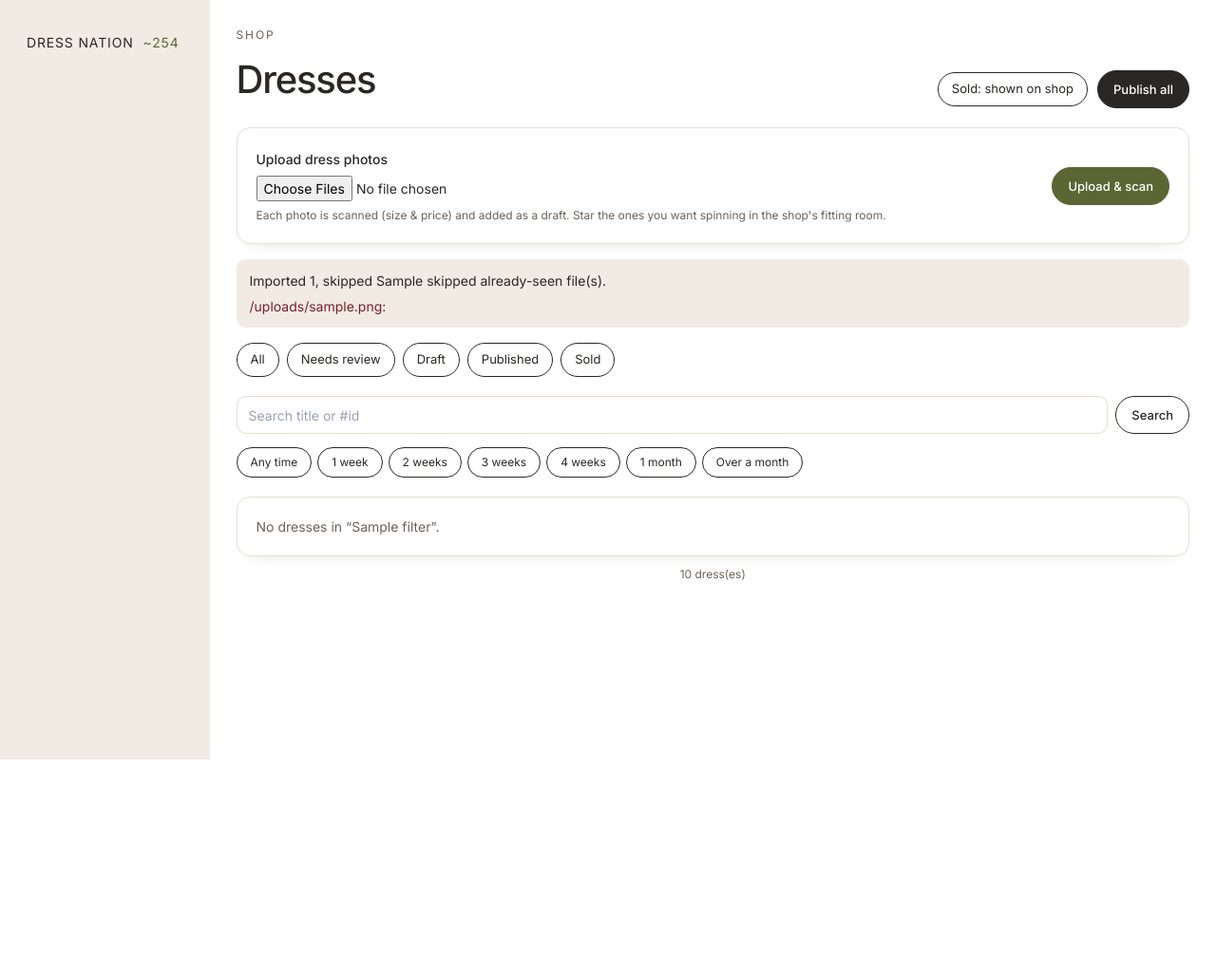
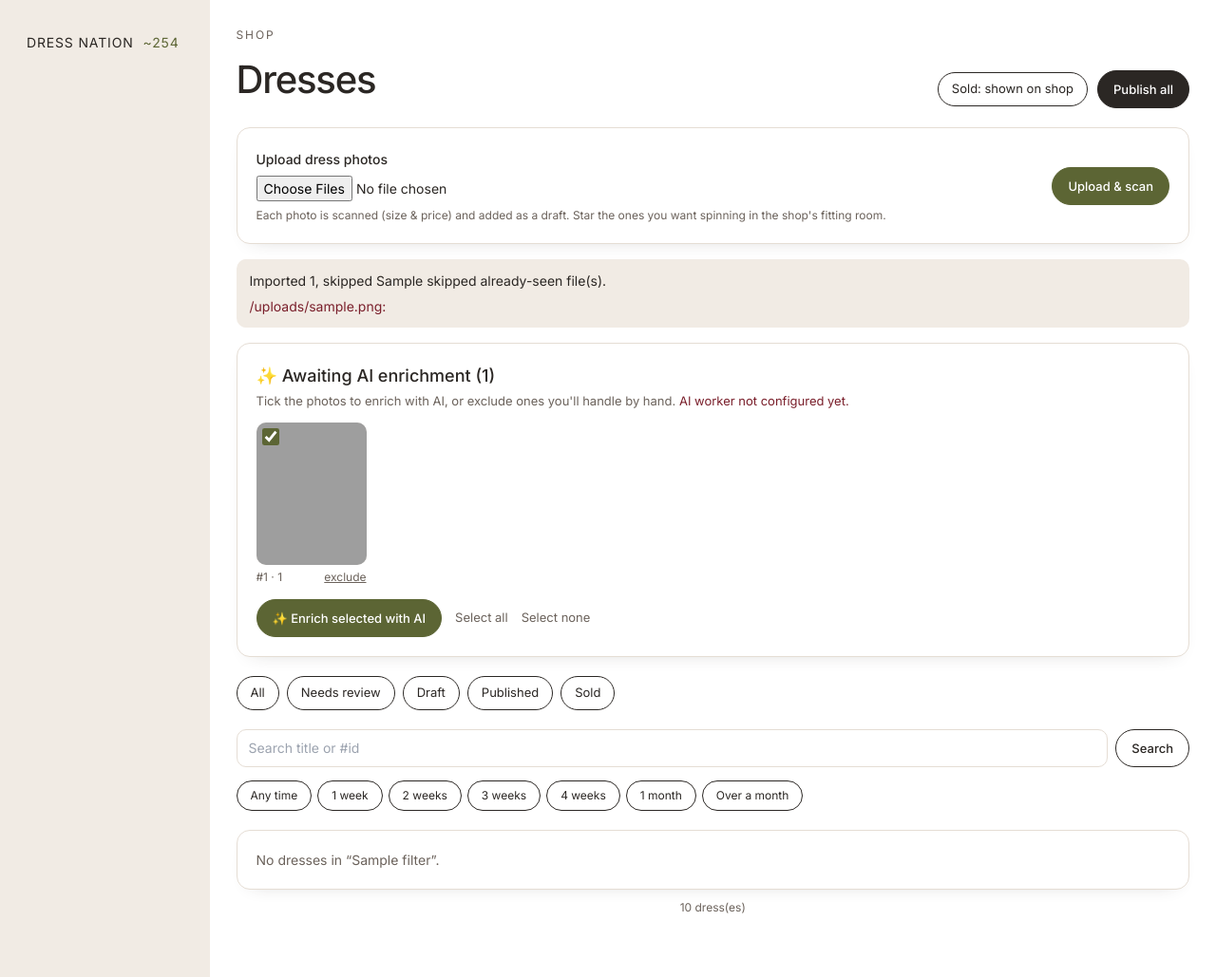
Before and after one commit to davidnjau/whatsapp-bot, a Node project: template app/views/catalogue.njk in a window 1280 px wide. Shown: the whole page at 95% size. Before the commit the page ends 800 px from the top, so only its background shows below. Run offline with Node 20 templates, Linux system fonts and the light colour scheme; the template is opened without the code that fills it: most values are stand-ins (such as "Sample title", 1, 10 or a date in 2020); some libraries are stand-ins or nearby versions; grey boxes are pictures that could not be loaded.

Commit message:
feat(admin): upload → enrich recent uploads with AI, exclude some
- "Awaiting AI enrichment" panel on the catalogue page lists un-enriched,
  non-excluded uploads with thumbnails + checkboxes (Select all/none)
- "Enrich selected with AI" batch-queues ingest for the ticked photos
- per-photo "exclude" marks ai_skipped so it drops out of the queue and
  stays a hand-editable draft; re-running AI on it clears the flag
- migration 022 adds products.ai_skipped

```diff
--- a/app/views/catalogue.njk
+++ b/app/views/catalogue.njk
@@ -32,6 +32,38 @@
 <div style="background:var(--panel);border-radius:10px;padding:12px 14px;font-size:14px;margin-bottom:16px">
   Imported {{ scan.imported.length }}, skipped {{ scan.skipped }} already-seen file(s).
   {% if scan.failed.length %}<ul style="color:#7a1f2b;margin:6px 0 0">{% for f in scan.failed %}<li>{{ f.file }}: {{ f.error }}</li>{% endfor %}</ul>{% endif %}
+</div>
+{% endif %}
+
+{% if awaiting.length %}
+<div class="e-card" style="margin-bottom:20px">
+  <div style="margin-bottom:12px">
+    <h2 style="margin:0;font-size:18px;font-weight:500">✨ Awaiting AI enrichment ({{ awaiting.length }})</h2>
+    <p class="e-muted" style="font-size:13px;margin:4px 0 0">Tick the photos to enrich with AI, or exclude ones you'll handle by hand.{% if not ingestConfigured %} <span style="color:#7a1f2b">AI worker not configured yet.</span>{% endif %}</p>
+  </div>
+  <form method="post" action="/admin/catalogue/enrich-batch">
+    <div style="display:flex;flex-wrap:wrap;gap:12px">
+      {% for p in awaiting %}
+      <div style="width:116px">
+        <label style="display:block;position:relative;cursor:pointer">
+          <input type="checkbox" name="ids" value="{{ p.id }}" checked
+                 style="position:absolute;top:6px;left:6px;width:18px;height:18px;z-index:1;accent-color:var(--accent)">
+          <img src="/shop/img/{{ p.id }}" style="width:116px;height:150px;object-fit:cover;border-radius:10px;background:var(--panel);display:block" alt="">
+        </label>
+        <div style="display:flex;justify-content:space-between;align-items:center;gap:6px;margin-top:4px">
+          <span class="e-muted" style="font-size:12px">#{{ p.id }}{% if p.size %} · {{ p.size }}{% endif %}</span>
+          <button type="submit" formaction="/admin/catalogue/{{ p.id }}/skip-ai" formnovalidate
+                  title="Exclude from AI" style="background:none;border:0;cursor:pointer;color:var(--muted);text-decoration:underline;font-size:12px">exclude</button>
+        </div>
+      </div>
+      {% endfor %}
+    </div>
+    <div style="margin-top:14px;display:flex;gap:14px;align-items:center;flex-wrap:wrap">
+      <button class="e-btn e-btn-olive">✨ Enrich selected with AI</button>
+      <a href="#" onclick="document.querySelectorAll('input[name=ids]').forEach(function(c){c.checked=true});return false" class="e-muted" style="font-size:13px">Select all</a>
+      <a href="#" onclick="document.querySelectorAll('input[name=ids]').forEach(function(c){c.checked=false});return false" class="e-muted" style="font-size:13px">Select none</a>
+    </div>
+  </form>
 </div>
 {% endif %}
 
```
Also changed, not shown: app/src/admin/shop.ts (+29 -1 lines), app/src/modules/shop/index.ts (+16 -0 lines), app/migrations/022_ai_skip.sql (added).
